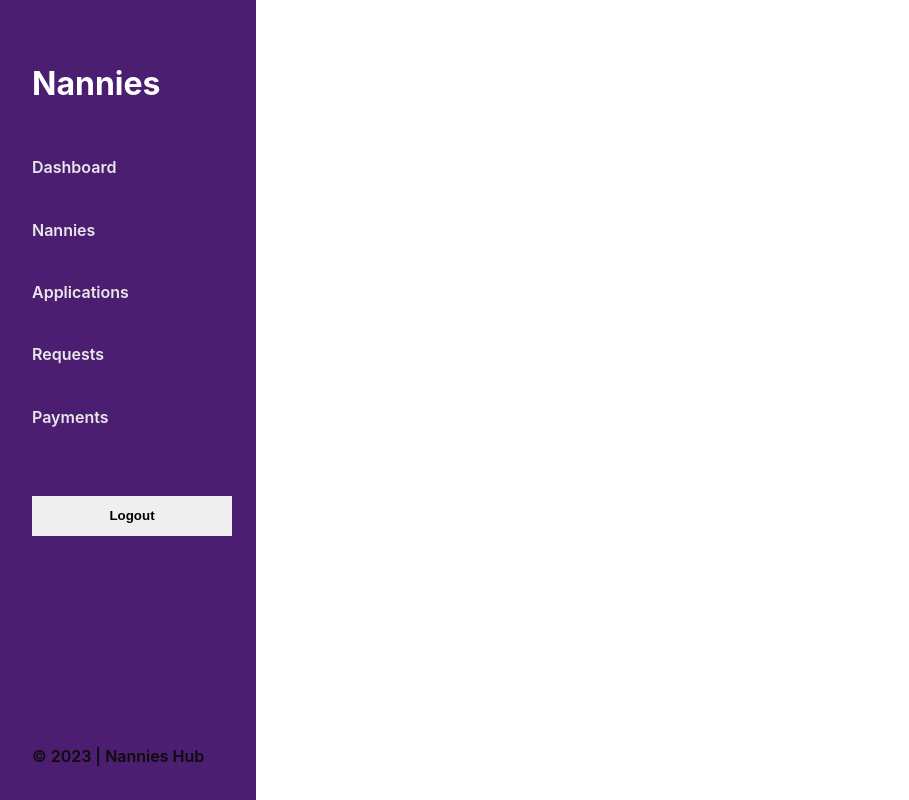
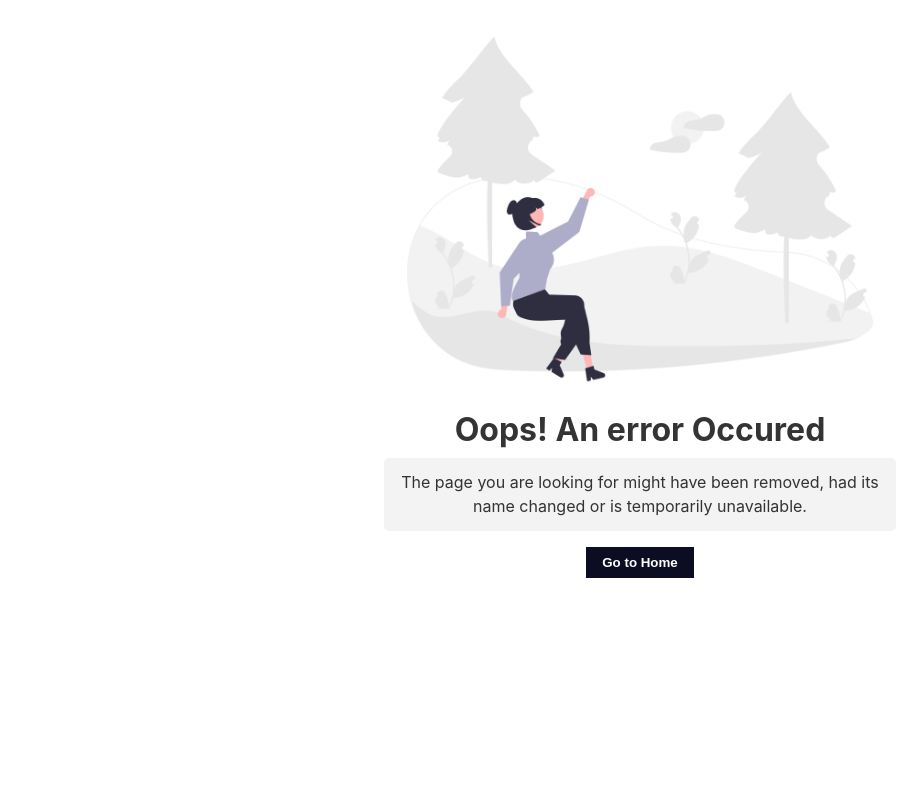
Before and after one commit to gbrowns/nannysHUB, a React (Vite) app in the folder view/: page / in a window 1280 px wide. Shown: the whole page, without its empty margins (0-909 px from the left). Built offline with nearby package versions, Linux system fonts and the light colour scheme.

Commit message:
modify view components

```diff
--- a/view/src/App.jsx
+++ b/view/src/App.jsx
@@ -23,8 +23,7 @@ function App() {
 
 
       <Routes>
-        <Route path="/login" element={<AdminLoginPage />} />
-        <Route path="/" element={<SideNavigation />} />
+        <Route path="/auth/login" element={<AdminLoginPage />} />
 
         <Route path='/admin' element={<AdminProtectedRoutes />} >
           <Route path="/admin" element={<Navigate replace to='dashboard' />} />
--- a/view/src/App.scss
+++ b/view/src/App.scss
@@ -344,3 +344,36 @@
 
   border-radius: 3px;
 }
+
+//error page
+.Errorpage{
+  display: flex;
+  flex-direction: column;
+  justify-content: center;
+  align-items: center;
+  img{
+    width: 45%;
+    object-fit: cover;
+  }
+  h1{
+    font-size: 2rem;
+    margin-bottom : 1rem;
+  }
+  p{
+    font-size: 1rem;
+    margin-bottom: 1rem;
+    text-align: center;
+    width: 40%;
+    background-color: rgb(243, 243, 243);
+    padding: .8rem;
+    border-radius: 5px;
+  }
+  button{
+    padding: .5rem 1rem;
+    border: none;
+    background-color: rgb(12, 12, 34);
+    color: #fff;
+    font-weight: bold;
+    cursor: pointer;
+  }
+}
--- a/view/src/components/SideNavigation.jsx
+++ b/view/src/components/SideNavigation.jsx
@@ -1,11 +1,19 @@
 import React from 'react';
-import { Link } from 'react-router-dom'
+import { Link, useNavigate } from 'react-router-dom'
 
 //logo
 //side navigation
 
 function SideNavigation() {
-     const year = new Date().getFullYear();
+  const year = new Date().getFullYear();
+
+  const navigate = useNavigate();
+
+  const handleLogout = () => {
+    localStorage.removeItem('token');
+    navigate('/auth/login');
+  }
+
   return (
     <div className='sidebar'>
      <h1>Nannies</h1>
@@ -16,7 +24,7 @@ function SideNavigation() {
      <Link to='/admin/requests'>Requests</Link>
      <Link to='/admin/payments'>Payments</Link>
 
-     <button>Logout</button>
+     <button onClick={handleLogout}>Logout</button>
      <span>&copy; {year} | Nannies Hub </span>
     </div>
   )
--- a/view/src/pages/ErrorPage.jsx
+++ b/view/src/pages/ErrorPage.jsx
@@ -1,9 +1,21 @@
 import React from 'react'
+import errorImg from '../assets/error.png'
+import {useNavigate} from 'react-router-dom'
 
 function ErrorPage() {
+
+  const navigate = useNavigate();
+  const handleClick = () => {
+    navigate('/auth/login');
+  }
   return (
-    <div>
-     <h1>An error occured</h1>
+    <div className="Errorpage">
+      <img src={errorImg} alt="error" />
+      <h1>Oops! An error Occured</h1>
+      <p>
+        The page you are looking for might have been removed, had its name changed or is temporarily unavailable.
+      </p>
+      <button onClick={handleClick}>Go to Home</button>
     </div>
   )
 }
```
Also changed, not shown: view/src/assets/error.png (added).
